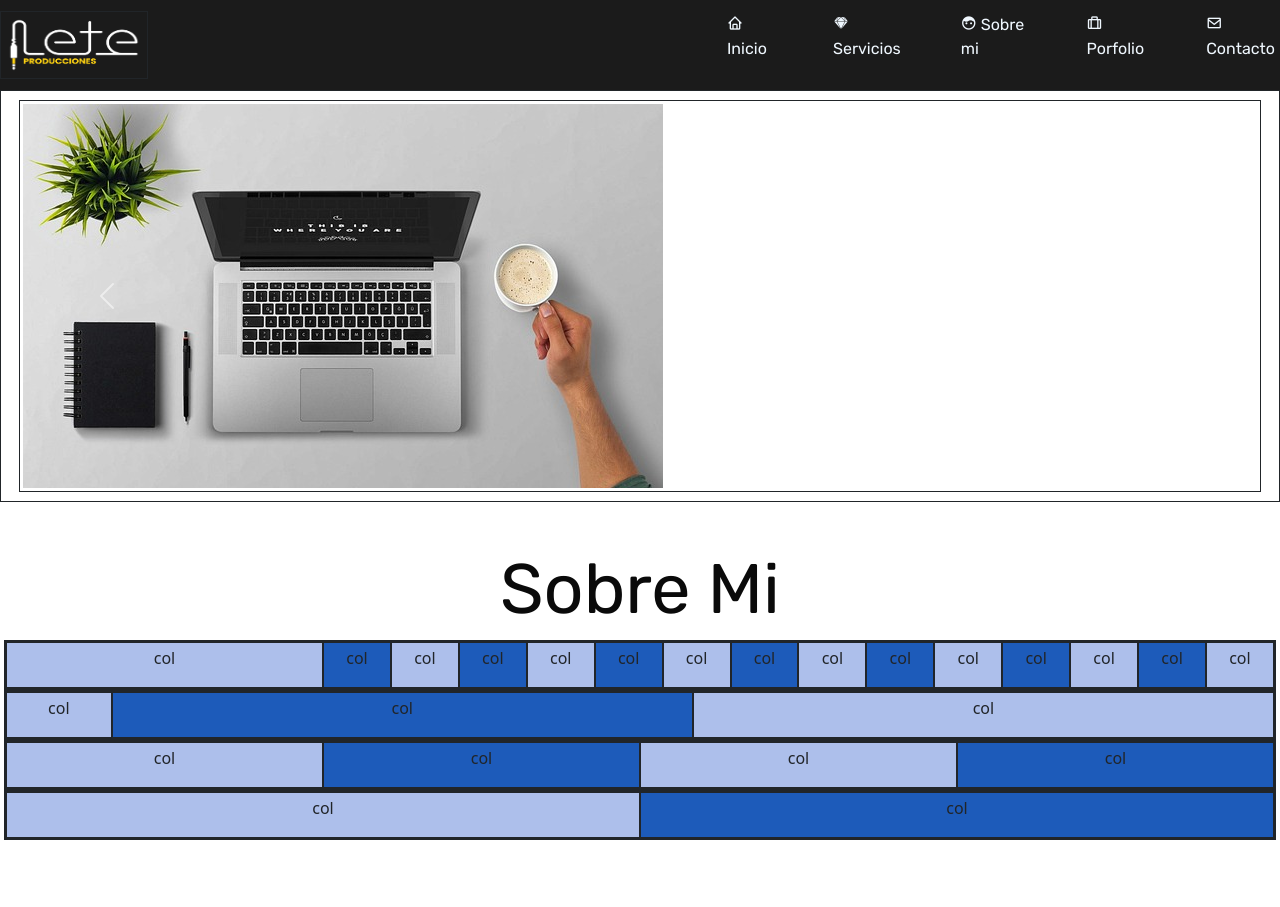
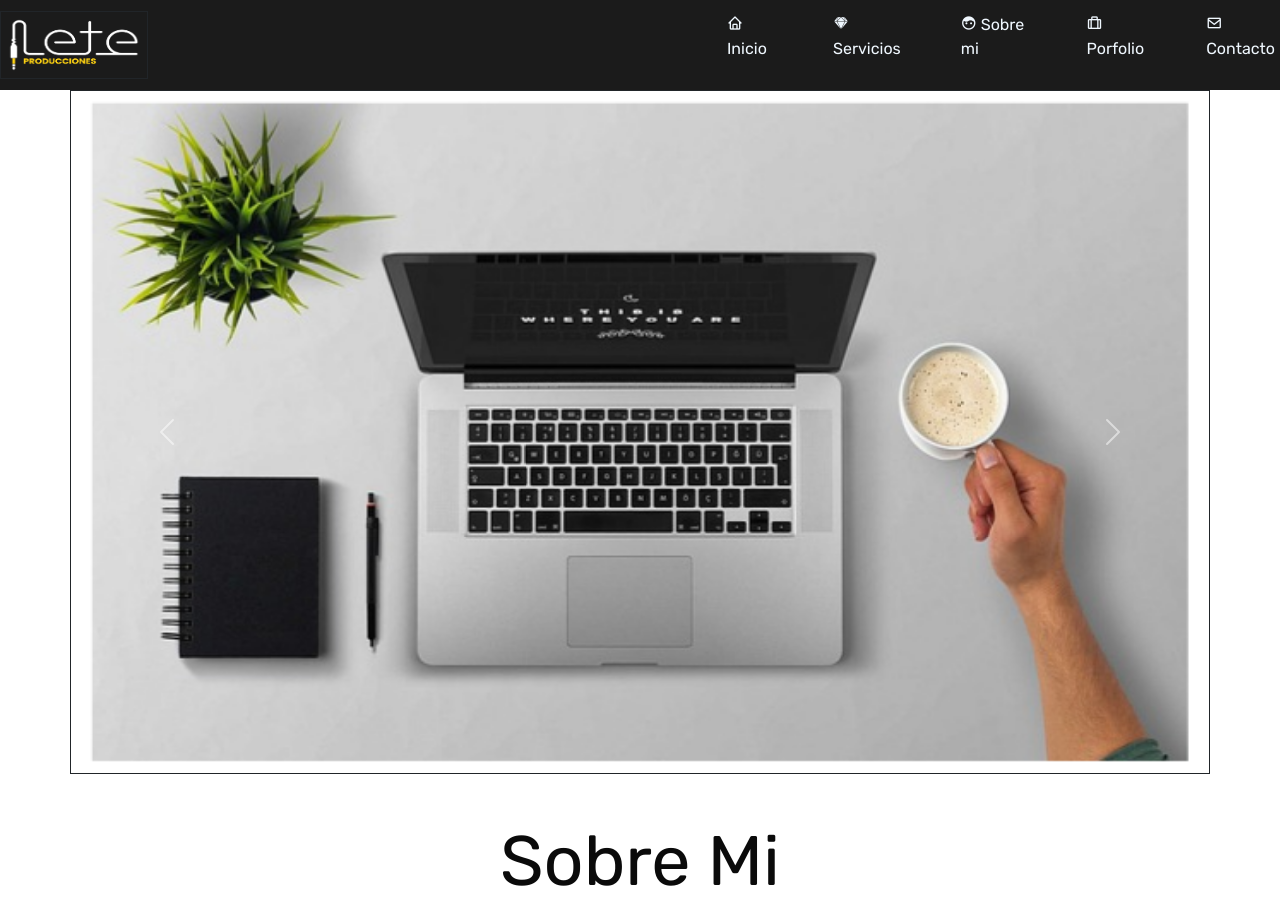
Before and after one commit to Emmanuel-oscar/Mi-primer-repo-coder, a plain HTML site: page Paginas/bootstrap.html in a window 1280 px wide. Shown: the top 907 px of the page. Drawn offline with nearby package versions, Linux system fonts and the light colour scheme.

Commit message:
sin background

```diff
--- a/Paginas/bootstrap.html
+++ b/Paginas/bootstrap.html
@@ -73,20 +73,20 @@
 
 
 
-  <div class="container-fluid">
+  <div class="container">
 
 
 
     <div id="carouselExample" class="carousel slide">
       <div class="carousel-inner">
         <div class="carousel-item active">
-          <img src="../img/laptop-1205256_640.jpg"  class="d-block w-90" alt="...">
+          <img src="../img/laptop-1205256_640.jpg"  class="d-block w-100" alt="...">
         </div>
         <div class="carousel-item">
-          <img src="../img/laptop-1483974_640.jpg" class="d-block w-90" alt="...">
+          <img src="../img/laptop-1483974_640.jpg" class="d-block w-100" alt="...">
         </div>
         <div class="carousel-item">
-          <img src="../img/web-3828301_640.jpg" class="d-block w-90" alt="...">
+          <img src="../img/web-3828301_640.jpg" class="d-block w-100" alt="...">
         </div>
       </div>
       <button class="carousel-control-prev" type="button" data-bs-target="#carouselExample" data-bs-slide="prev">
@@ -106,38 +106,38 @@
       <h1>Sobre Mi</h1>
 
       <section class="row">
-        <div class="col-3">col</div>
-        <div class="col">col</div>
-        <div class="col">col</div>
-        <div class="col">col</div>
-        <div class="col">col</div>
-        <div class="col">col</div>
-        <div class="col">col</div>
-        <div class="col">col</div>
-        <div class="col">col</div>
-        <div class="col">col</div>
-        <div class="col">col</div>
-        <div class="col">col</div>
-        <div class="col">col</div>
-        <div class="col">col</div>
-        <div class="col">col</div>
+        <div class="col-4">col</div>
+        <div class="col-4">col</div>
+        <div class="col-4">col</div>
+        <div class="col-6">col</div>
+        <div class="col-6">col</div>
+        <div class="col-4">col</div>
+        <div class="col-8">col</div>
+        <div class="col-8">col</div>
+        <div class="col-4">col</div>
+        <div class="col-12">col</div>
+        <div class="col-10">col</div>
+        <div class="col-2">col</div>
+        <div class="col-2">col</div>
+        <div class="col10">col</div>
+        <div class="col-12">col</div>
       </section>
 
       <section class="row">
-        <div class="col-1">col</div>
-        <div class="col">col</div>
-        <div class="col">col</div>
+        <div class="col-4">col</div>
+        <div class="col-4">col</div>
+        <div class="col-4">col</div>
       </section>
 
       <section class="row">
-        <div class="col">col</div>
-        <div class="col">col</div>
-        <div class="col">col</div>
-        <div class="col">col</div>
+        <div class="col-3">col</div>
+        <div class="col-3">col</div>
+        <div class="col-3">col</div>
+        <div class="col-3">col</div>
       </section>
       <section class="row">
-        <div class="col">col</div>
-        <div class="col">col</div>
+        <div class="col-6">col</div>
+        <div class="col-6">col</div>
       </section>
     </main>
     <!--aca va el enlace de java script-->
--- a/css/ejemplo-bootstrap.css
+++ b/css/ejemplo-bootstrap.css
@@ -8,10 +8,11 @@
     padding: 1rem;
     width: 100%;
     height: 100vh;
+
 }
 
 .grilla section {
-    height: 50px;
+    height: 100px;
     border: 2px solid;
 }
 
@@ -37,6 +38,11 @@ section :nth-child(odd) {
 
 .carousel-item{
 
+  border:none;
 
 
 }
+
+.container{
+
+}
--- a/css/estilo.css
+++ b/css/estilo.css
@@ -491,11 +491,12 @@ form{
 .porfolio_container{
     width: 100%;
     padding: 1rem 4%;
-    height: 40%;
+    height: 100%;
     display: grid;
     gap: 10px;
     grid-template-columns: repeat(3, 1fr);
     flex-wrap: wrap;
+
 
 
 }
@@ -518,14 +519,15 @@ form{
 }
 
 .card{
-    background-color: ;
+
 }
 
 .porfolio_container,.card img{
     border-radius: 5px 5px 0 0;
     width: 100%;
     height: 300px;
-opacity: 1;
+    opacity: 1;
+
 
 }
 
@@ -673,7 +675,7 @@ opacity: 1;
      @media(max-width: 1000px){
 
             .porfolio_container{
-            background-color: blueviolet;
+            background-color: rgb(255, 255, 255);
 
             position: relative;
             top: 50px;
@@ -698,7 +700,7 @@ opacity: 1;
         @media(max-width: 1550px){
 
             .porfolio_container{
-            background-color: blueviolet;
+            background-color: rgb(254, 254, 254);
 
             }
         }
```
